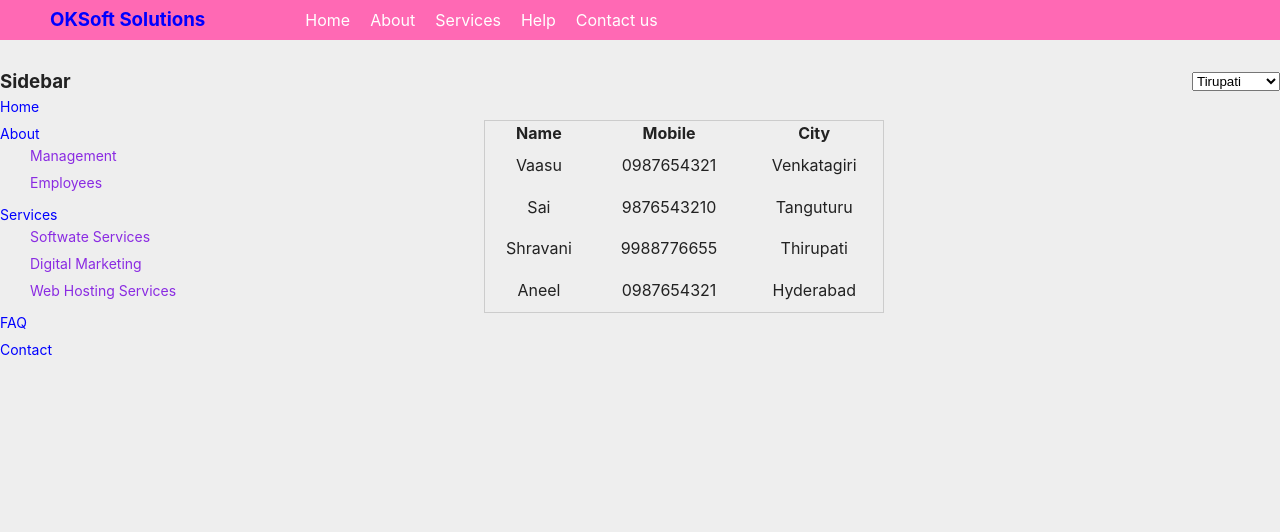
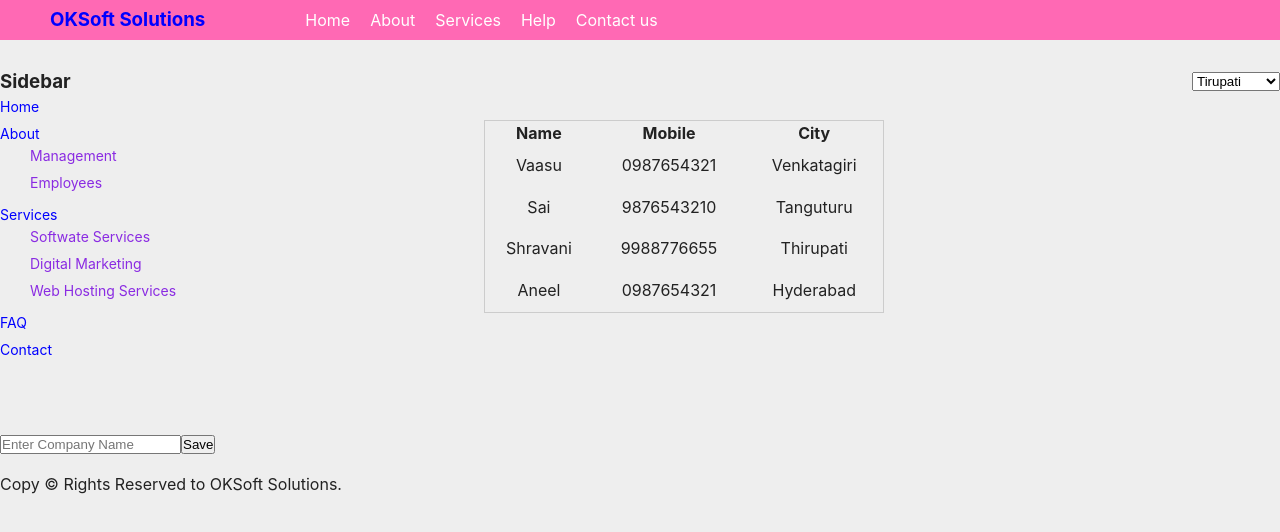
Before and after one commit to techieaneel/webtech_aug2022, a React (Create React App) app: page / in a window 1280 px wide. Shown: the top 532 px of the page. Built offline with nearby package versions, Linux system fonts and the light colour scheme.

Commit message:
React State and useState Hook

```diff
--- a/src/App.js
+++ b/src/App.js
@@ -1,12 +1,28 @@
-import React from 'react';
+// import React from 'react';
+// import { useState } from 'react';
+import React, {useState} from 'react';
 import "./App.css";
 import Logo from './components/logo';
 import Menu from './components/menu';
 import Students from './components/students';
 import Sidebar from './components/sidebar';
 import Cities from './components/cities';
+import Footer from './components/footer';
 
 function App() {
+
+  // let comName = "OKSoft Solutions";
+  // let [comName, setComName] = React.useState("OKSoft Solutions");
+  let [comInputName, setComInputName] = useState("");
+  let [comName, setComName] = useState("OKSoft Solutions");
+
+  // const saveCompany = () => {
+  //   setComName(comInputName);
+  // }
+
+  function saveCompany(){
+    setComName(comInputName);
+  }
 
   return (
     <React.Fragment>
@@ -21,9 +37,36 @@ function App() {
           <Students/>
           <Cities/>
         </div>
+        <br/>
+        <br/>
+        {/* <input
+          type="text"
+          className='comInput'
+          id="comInput"
+          placeholder="Enter Company Name"
+          onChange={e => setComName(e.target.value)}
+        /> */}
+
+        <input
+          type="text"
+          className='comInput'
+          id="comInput"
+          placeholder="Enter Company Name"
+          onChange={e => setComInputName(e.target.value)}
+        />
+        <button onClick={saveCompany}>Save</button>
+        <br/>
+        <br/>
+        <Footer companyName={comName}/>
       </div>
     </React.Fragment>
   );
 }
 
 export default App;
+
+// By using UseState Hook. we can create State in Functional Component.
+// first, we have to import useState hook
+// then we have to create state.
+// let [comName, setComName] = useState("OKSoft Solutions");
+// keyword [variable, setterFunction] = useState(Default Value);
--- /dev/null
+++ b/src/components/footer.js
@@ -0,0 +1,8 @@
+const Footer = (props) => {
+    return(
+        <div className="footer">
+            <p>Copy &copy; Rights Reserved to {props.companyName}. </p>
+        </div>
+    );
+}
+export default Footer;
```
